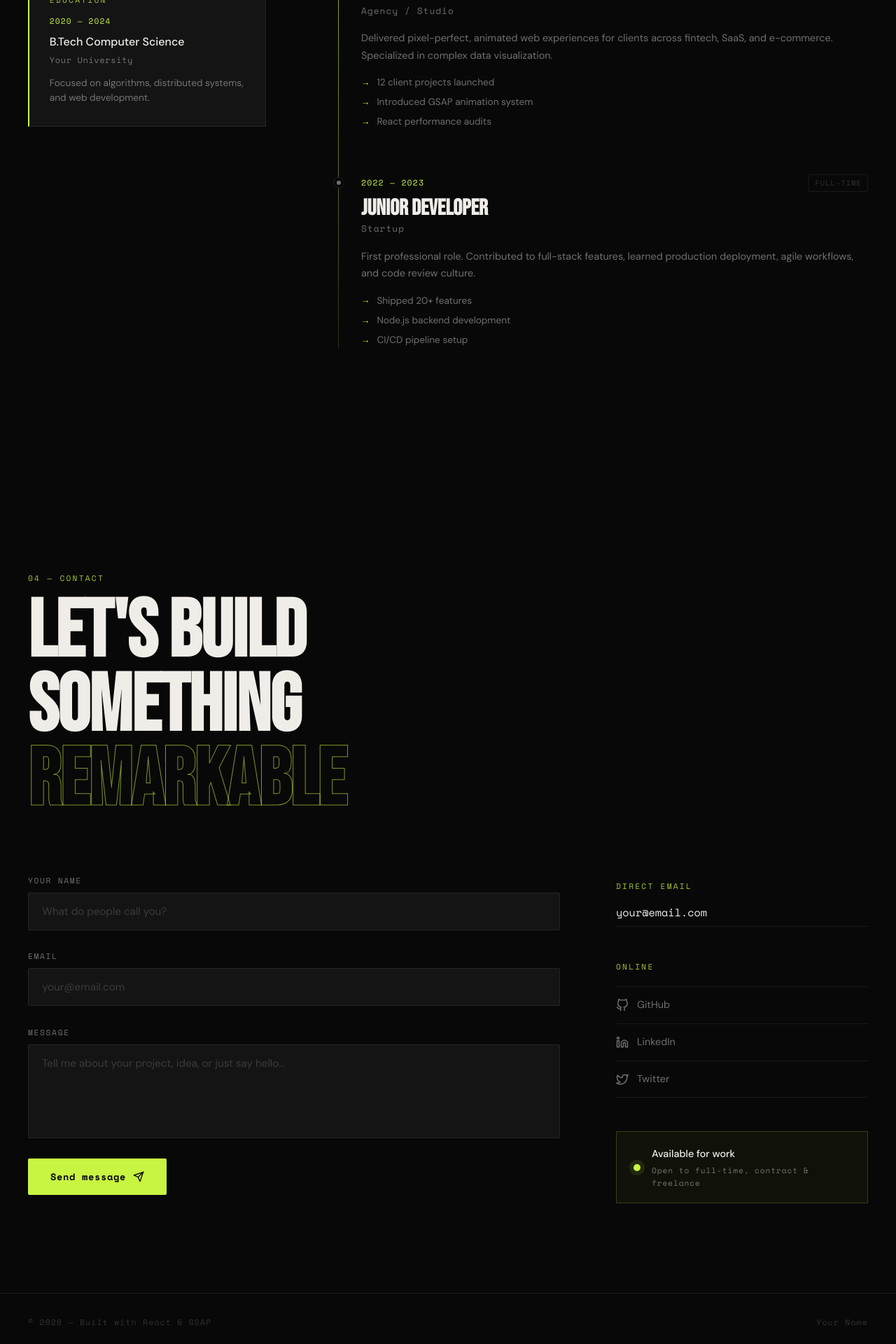
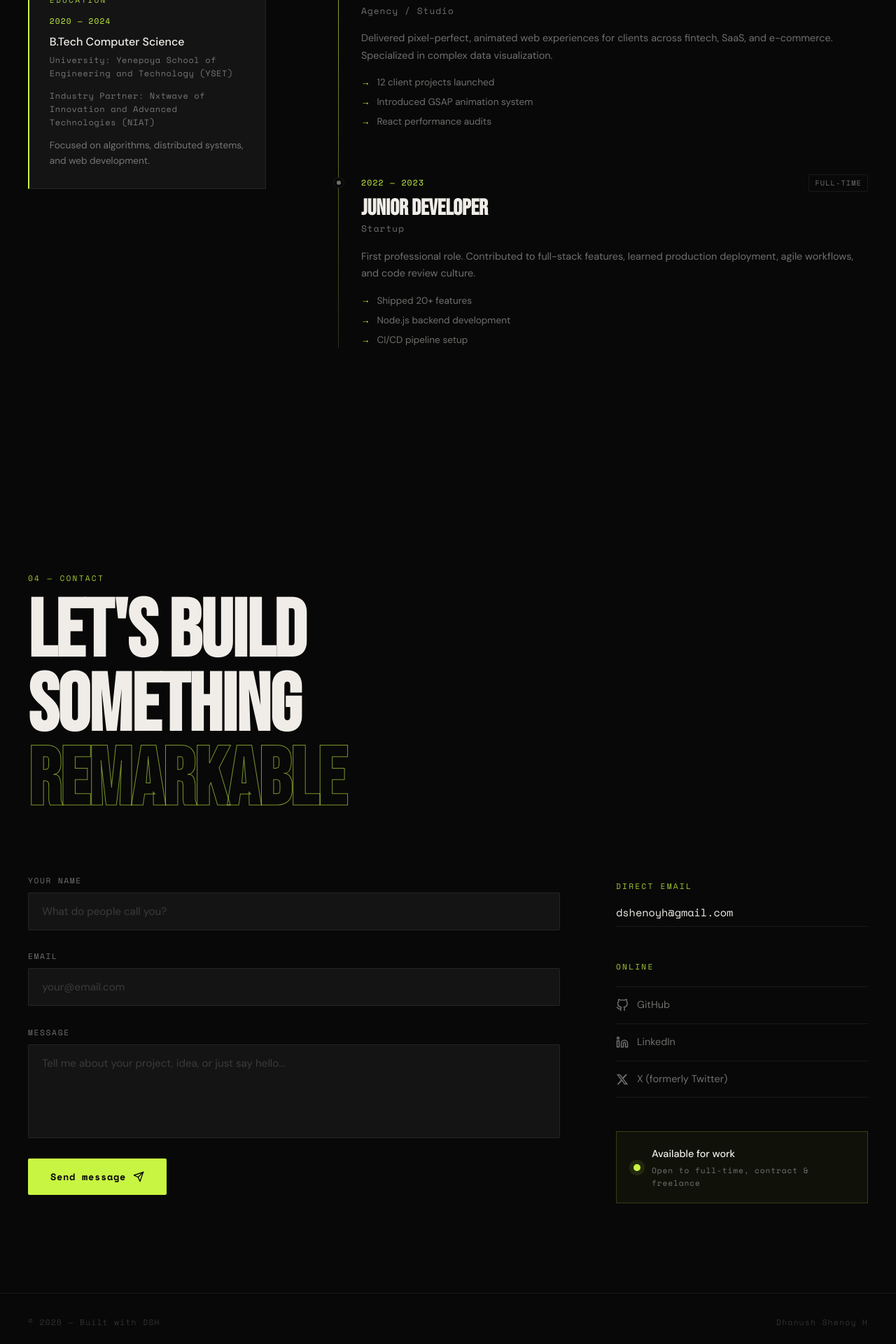
Before and after one commit to abbysallord/dhanush-shenoy-h, a React (Vite) app: page / in a window 1280 px wide. Shown: the part 4360-6280 px from the top of the page at 70% size. Built offline with nearby package versions, Linux system fonts and the light colour scheme.

Commit message:
Updated Contact.jsx, Experience.css & Experience.jsx with detailed & valid info and some fixes

```diff
--- a/src/components/Contact.jsx
+++ b/src/components/Contact.jsx
@@ -3,16 +3,17 @@ import { useGSAP } from '@gsap/react';
 import gsap from 'gsap';
 import { ScrollTrigger } from 'gsap/ScrollTrigger';
 import { FiGithub, FiLinkedin, FiTwitter, FiMail, FiSend } from 'react-icons/fi';
+import { FaXTwitter, FaHeart } from 'react-icons/fa6'
 import './Contact.css';
 
 gsap.registerPlugin(ScrollTrigger);
 
 // ── CONFIG ───────────────────────────────────────────────────────
-const EMAIL = 'your@email.com';
+const EMAIL = 'dshenoyh@gmail.com';
 const SOCIAL = [
-  { icon: FiGithub, label: 'GitHub', href: 'https://github.com/yourusername' },
-  { icon: FiLinkedin, label: 'LinkedIn', href: 'https://linkedin.com/in/yourusername' },
-  { icon: FiTwitter, label: 'Twitter', href: 'https://twitter.com/yourusername' },
+  { icon: FiGithub, label: 'GitHub', href: 'https://github.com/abbysallord' },
+  { icon: FiLinkedin, label: 'LinkedIn', href: 'https://linkedin.com/in/dhanush-shenoy-h' },
+  { icon: FaXTwitter, label: 'X (formerly Twitter)', href: 'https://x.com/dhanushshenoyh' },
 ];
 // ─────────────────────────────────────────────────────────────────
 
@@ -178,9 +179,9 @@ export default function Contact() {
       <div className="contact-footer">
         <div className="container footer-inner">
           <span className="footer-copy">
-            © {new Date().getFullYear()} — Built with React & GSAP
+            © {new Date().getFullYear()} — Built with DSH
           </span>
-          <span className="footer-name">Your Name</span>
+          <span className="footer-name">Dhanush Shenoy H</span>
         </div>
       </div>
     </section>
--- a/src/components/Experience.css
+++ b/src/components/Experience.css
@@ -143,7 +143,7 @@
   font-size: 0.65rem;
   letter-spacing: 0.1em;
   text-transform: uppercase;
-  color: var(--text-faint);
+  color: var(--text-muted);
   border: 1px solid var(--border);
   padding: 0.2rem 0.5rem;
   border-radius: 2px;
--- a/src/components/Experience.jsx
+++ b/src/components/Experience.jsx
@@ -38,7 +38,8 @@ const EDUCATION = [
   {
     period: '2020 — 2024',
     degree: 'B.Tech Computer Science',
-    institution: 'Your University',
+    institution: 'University: Yenepoya School of Engineering and Technology (YSET)',
+    industryPartner: 'Industry Partner: Nxtwave of Innovation and Advanced Technologies (NIAT)',
     note: 'Focused on algorithms, distributed systems, and web development.',
   },
 ];
@@ -96,11 +97,12 @@ export default function Experience() {
             {/* Education card */}
             <div className="edu-card">
               <span className="label" style={{ marginBottom: '0.75rem', display: 'block' }}>Education</span>
-              {EDUCATION.map(({ period, degree, institution, note }) => (
+              {EDUCATION.map(({ period, degree, institution, industryPartner, note }) => (
                 <div key={degree}>
                   <span className="edu-period">{period}</span>
                   <h4 className="edu-degree">{degree}</h4>
                   <p className="edu-institution">{institution}</p>
+                  <p className="edu-institution">{industryPartner}</p>
                   <p className="edu-note">{note}</p>
                 </div>
               ))}
```
